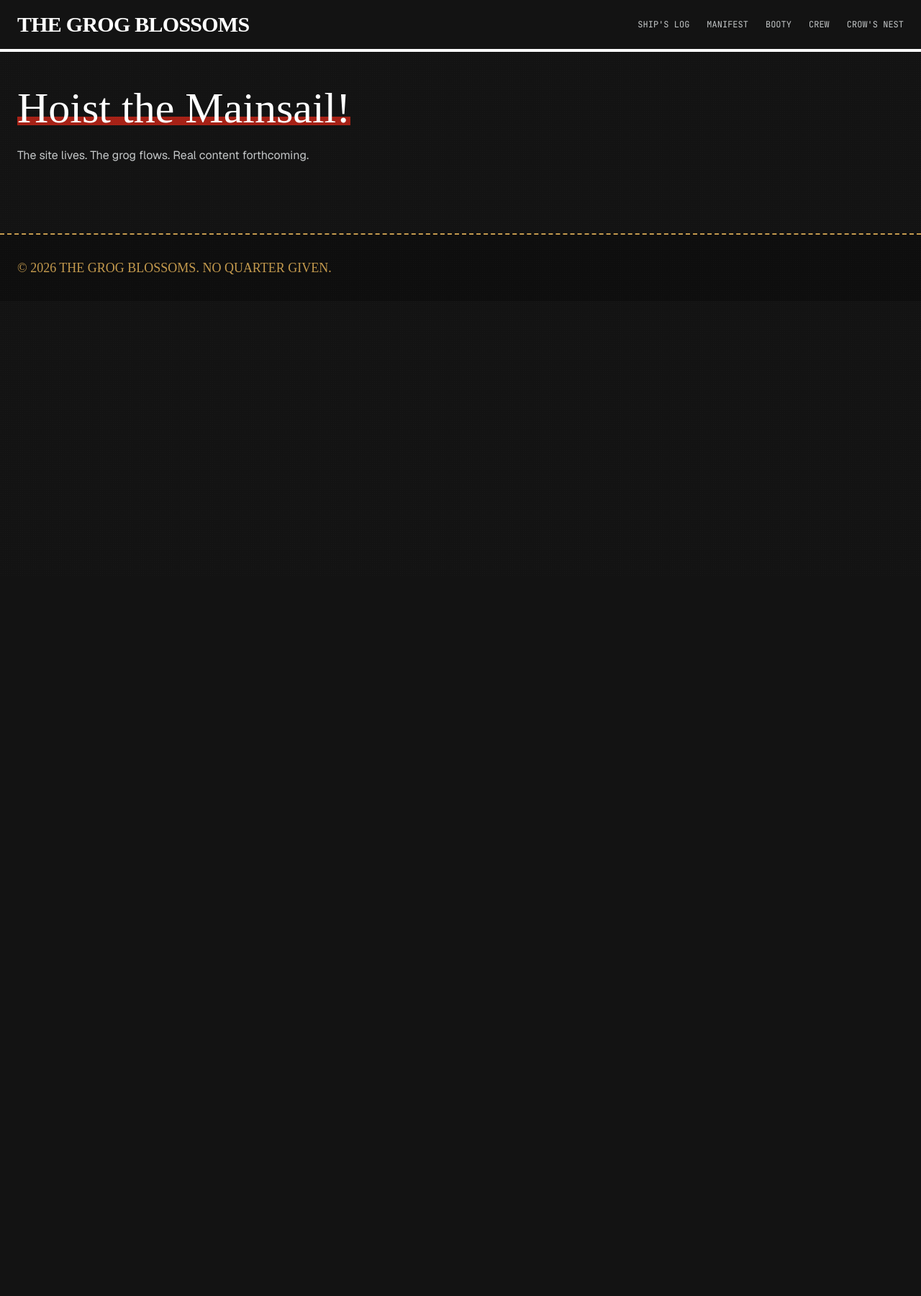
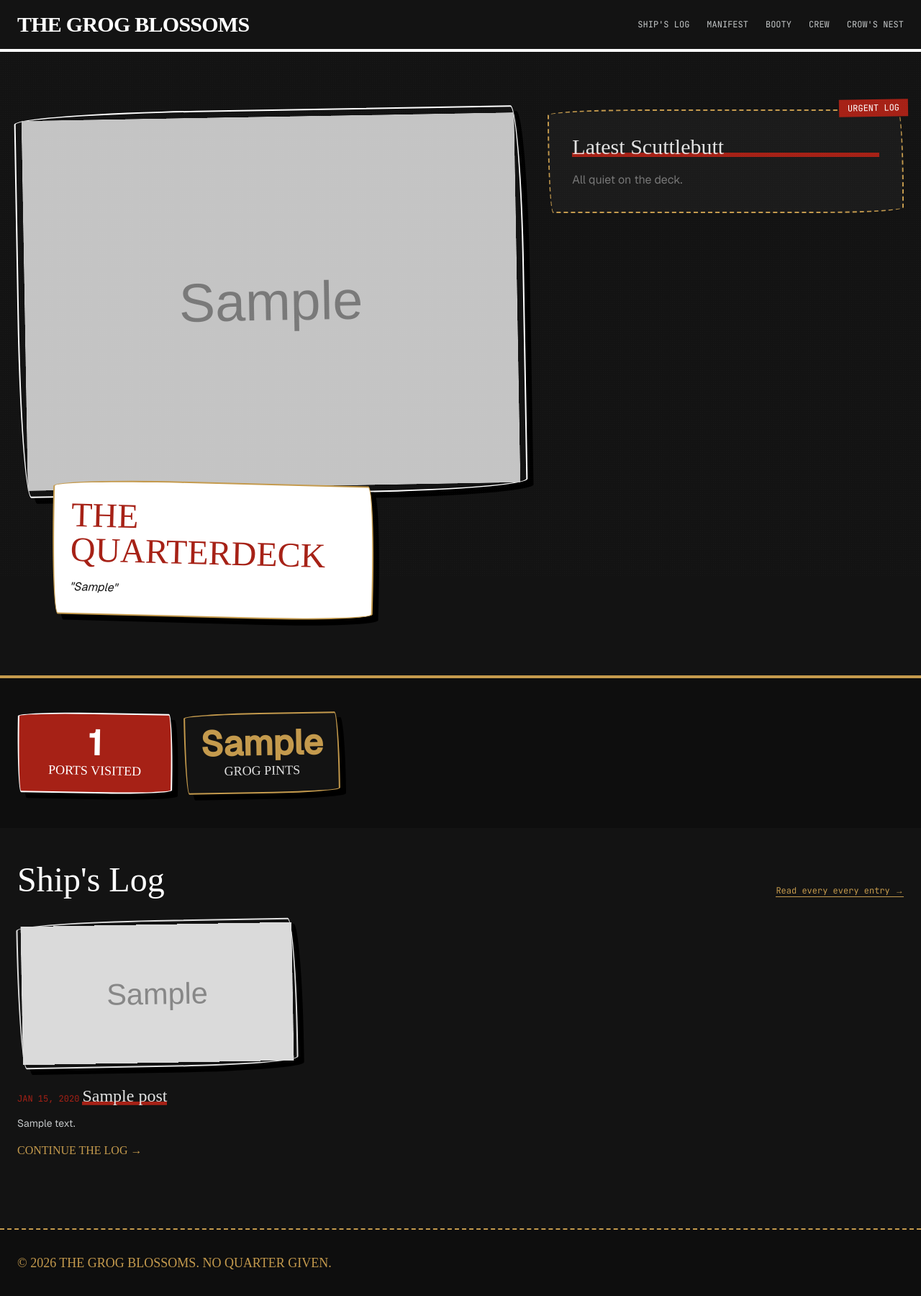
Before and after one commit to oltyan/gb-website, a Flask app: page / in a window 1280 px wide. Shown: the whole page at 72% size. Before the commit the page ends 381 px from the top, so only its background shows below. Run offline with Flask 3, Linux system fonts and the light colour scheme; tables that the repository leaves empty hold one stand-in row (values such as "Sample post"); grey boxes marked "Sample" are stand-in pictures; some libraries are stand-ins or nearby versions; some web fonts are replaced.

Commit message:
feat: Quarterdeck home page

```diff
--- a/app/blueprints/public/views.py
+++ b/app/blueprints/public/views.py
@@ -1,33 +1,90 @@
-from flask import Blueprint, render_template
+from datetime import datetime
+from flask import Blueprint, abort, render_template
+
+from app.extensions import db
+from app.models import (
+    CrewMember, Gallery, MerchItem, MusicTrack, Post, PressAsset,
+    Scuttlebutt, SiteSettings, TourDate,
+)
 
 bp = Blueprint("public", __name__)
 
 
+def _live_scuttlebutts():
+    return [s for s in Scuttlebutt.query.order_by(Scuttlebutt.sort_order).all() if s.is_visible()]
+
+
 @bp.get("/")
 def home():
-    return render_template("public/home.html")
+    settings = SiteSettings.get_or_create()
+    scuttle = _live_scuttlebutts()
+    recent = (Post.query
+              .filter(Post.published_at.isnot(None))
+              .filter(Post.published_at <= datetime.utcnow())
+              .order_by(Post.published_at.desc())
+              .limit(3).all())
+    return render_template("public/home.html",
+                           settings=settings, scuttlebutts=scuttle, posts=recent)
 
 
 @bp.get("/log")
 def log_index():
-    return "Ship's Log (placeholder)"
+    posts = (Post.query
+             .filter(Post.published_at.isnot(None))
+             .filter(Post.published_at <= datetime.utcnow())
+             .order_by(Post.published_at.desc()).all())
+    return render_template("public/log_index.html", posts=posts)
+
+
+@bp.get("/log/<slug>")
+def log_detail(slug: str):
+    post = Post.query.filter_by(slug=slug).one_or_none()
+    if post is None or not post.is_live():
+        abort(404)
+    return render_template("public/log_detail.html", post=post)
 
 
 @bp.get("/manifest")
 def manifest():
-    return "Manifest (placeholder)"
+    now = datetime.utcnow()
+    upcoming = (TourDate.query
+                .filter(TourDate.status.in_(("confirmed", "tentative")))
+                .filter(TourDate.starts_at >= now)
+                .order_by(TourDate.starts_at).all())
+    past = (TourDate.query
+            .filter((TourDate.status == "past") | (TourDate.starts_at < now))
+            .order_by(TourDate.starts_at.desc()).all())
+    return render_template("public/manifest.html", upcoming=upcoming, past=past)
 
 
 @bp.get("/crew")
 def crew():
-    return "Crew (placeholder)"
+    members = CrewMember.query.order_by(CrewMember.sort_order).all()
+    return render_template("public/crew.html", members=members)
 
 
 @bp.get("/booty")
 def booty():
-    return "Booty (placeholder)"
+    tracks = MusicTrack.query.order_by(MusicTrack.sort_order).all()
+    merch = MerchItem.query.order_by(MerchItem.sort_order).all()
+    return render_template("public/booty.html", tracks=tracks, merch=merch)
+
+
+@bp.get("/gallery")
+def gallery_index():
+    galleries = Gallery.query.order_by(Gallery.sort_order).all()
+    return render_template("public/gallery_index.html", galleries=galleries)
+
+
+@bp.get("/gallery/<slug>")
+def gallery_detail(slug: str):
+    g = Gallery.query.filter_by(slug=slug).one_or_none()
+    if g is None:
+        abort(404)
+    return render_template("public/gallery_detail.html", gallery=g)
 
 
 @bp.get("/crows-nest")
 def crows_nest():
-    return "Crow's Nest (placeholder)"
+    press = PressAsset.query.order_by(PressAsset.sort_order).all()
+    return render_template("public/crows_nest.html", press=press)
--- a/app/templates/public/home.html
+++ b/app/templates/public/home.html
@@ -1,7 +1,79 @@
 {% extends "base.html" %}
+{% block title %}The Grog Blossoms — The Quarterdeck{% endblock %}
 {% block content %}
-  <section class="px-6 py-12">
-    <h1 class="font-hand text-6xl text-primary sketch-underline inline-block">Hoist the Mainsail!</h1>
-    <p class="mt-6 font-body text-on-surface-variant max-w-xl">The site lives. The grog flows. Real content forthcoming.</p>
-  </section>
+<section class="px-6 py-12 md:py-20">
+  <div class="grid grid-cols-1 lg:grid-cols-12 gap-8 items-start">
+    <div class="lg:col-span-7 relative z-10">
+      {% if settings.hero_image_url %}
+      <div class="noir-frame bg-surface p-2 skew-1 mb-8 sketch-border border-white">
+        <img alt="" class="w-full grayscale brightness-90" src="{{ settings.hero_image_url }}">
+      </div>
+      {% endif %}
+      <div class="bg-primary text-background p-6 -mt-12 ml-4 md:ml-12 relative z-20 noir-frame max-w-md skew-2 sketch-border border-accent-amber">
+        <h1 class="font-hand text-4xl md:text-5xl leading-tight mb-4 text-accent-red">THE QUARTERDECK</h1>
+        <p class="italic">"{{ settings.hero_quote }}"</p>
+      </div>
+    </div>
+
+    <div class="lg:col-span-5 flex flex-col gap-8">
+      <div class="bg-surface-container-low p-8 border-2 border-accent-amber border-dashed relative sketch-border">
+        <div class="absolute -top-4 -right-2 bg-accent-red text-white px-3 py-1 font-mono uppercase skew-1 text-xs">URGENT LOG</div>
+        <h2 class="font-hand text-3xl mb-4 sketch-underline">Latest Scuttlebutt</h2>
+        <ul class="space-y-4">
+          {% for s in scuttlebutts %}
+          <li class="flex items-start gap-3">
+            <span class="font-bold text-accent-{{ s.accent }}">X</span>
+            {% if s.link_url %}
+            <a class="text-on-surface-variant hover:text-on-surface" href="{{ s.link_url }}">{{ s.text }}</a>
+            {% else %}
+            <p class="text-on-surface-variant">{{ s.text }}</p>
+            {% endif %}
+          </li>
+          {% else %}
+          <li class="text-white/40">All quiet on the deck.</li>
+          {% endfor %}
+        </ul>
+      </div>
+    </div>
+  </div>
+</section>
+
+<section class="bg-surface-container-lowest py-12 border-t-4 border-accent-amber">
+  <div class="px-6">
+    <div class="grid grid-cols-2 gap-4 max-w-md">
+      <div class="bg-accent-red text-white p-4 text-center noir-frame rotate-1 sketch-border">
+        <div class="text-5xl font-bold leading-none">{{ settings.ports_visited }}</div>
+        <div class="font-hand uppercase text-lg">Ports Visited</div>
+      </div>
+      <div class="bg-surface border-2 border-accent-amber p-4 text-center noir-frame -rotate-1 sketch-border">
+        <div class="text-5xl text-accent-amber font-bold leading-none">{{ settings.grog_pints }}</div>
+        <div class="font-hand uppercase text-lg">Grog Pints</div>
+      </div>
+    </div>
+  </div>
+</section>
+
+<section class="px-6 py-12">
+  <div class="flex items-end justify-between mb-8">
+    <h2 class="font-hand text-5xl text-primary">Ship's Log</h2>
+    <a class="font-mono text-xs text-accent-amber border-b border-accent-amber" href="{{ url_for('public.log_index') }}">Read every every entry →</a>
+  </div>
+  <div class="grid grid-cols-1 md:grid-cols-3 gap-8">
+    {% for p in posts %}
+    <article class="group">
+      {% if p.hero_image_url %}
+      <div class="noir-frame bg-surface p-1 mb-4 sketch-border -rotate-1">
+        <img alt="" class="w-full h-48 object-cover grayscale" src="{{ p.hero_image_url }}">
+      </div>
+      {% endif %}
+      <span class="font-mono text-xs text-accent-red uppercase">{{ p.published_at.strftime('%b %d, %Y') }}</span>
+      <h3 class="font-hand text-2xl mt-2 mb-3 text-on-surface sketch-underline inline-block">{{ p.title }}</h3>
+      <p class="text-on-surface-variant text-sm line-clamp-3">{{ p.excerpt }}</p>
+      <a href="{{ url_for('public.log_detail', slug=p.slug) }}" class="mt-4 inline-block font-hand text-accent-amber hover:text-accent-red">CONTINUE THE LOG →</a>
+    </article>
+    {% else %}
+    <div class="col-span-3 text-white/40 text-center py-8">No log entries yet.</div>
+    {% endfor %}
+  </div>
+</section>
 {% endblock %}
```
Also changed, not shown: tests/test_public_smoke.py (+31 -1 lines).
